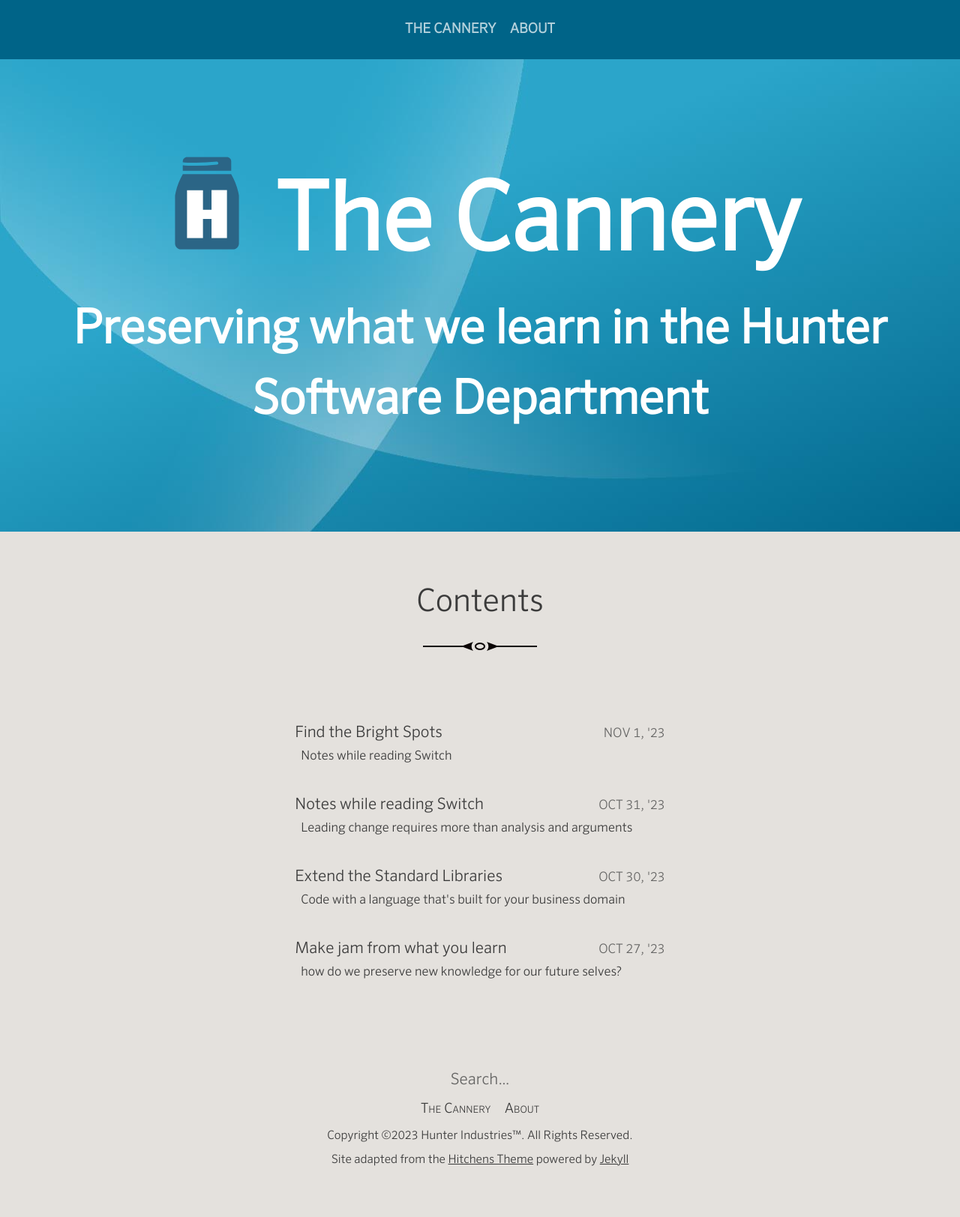
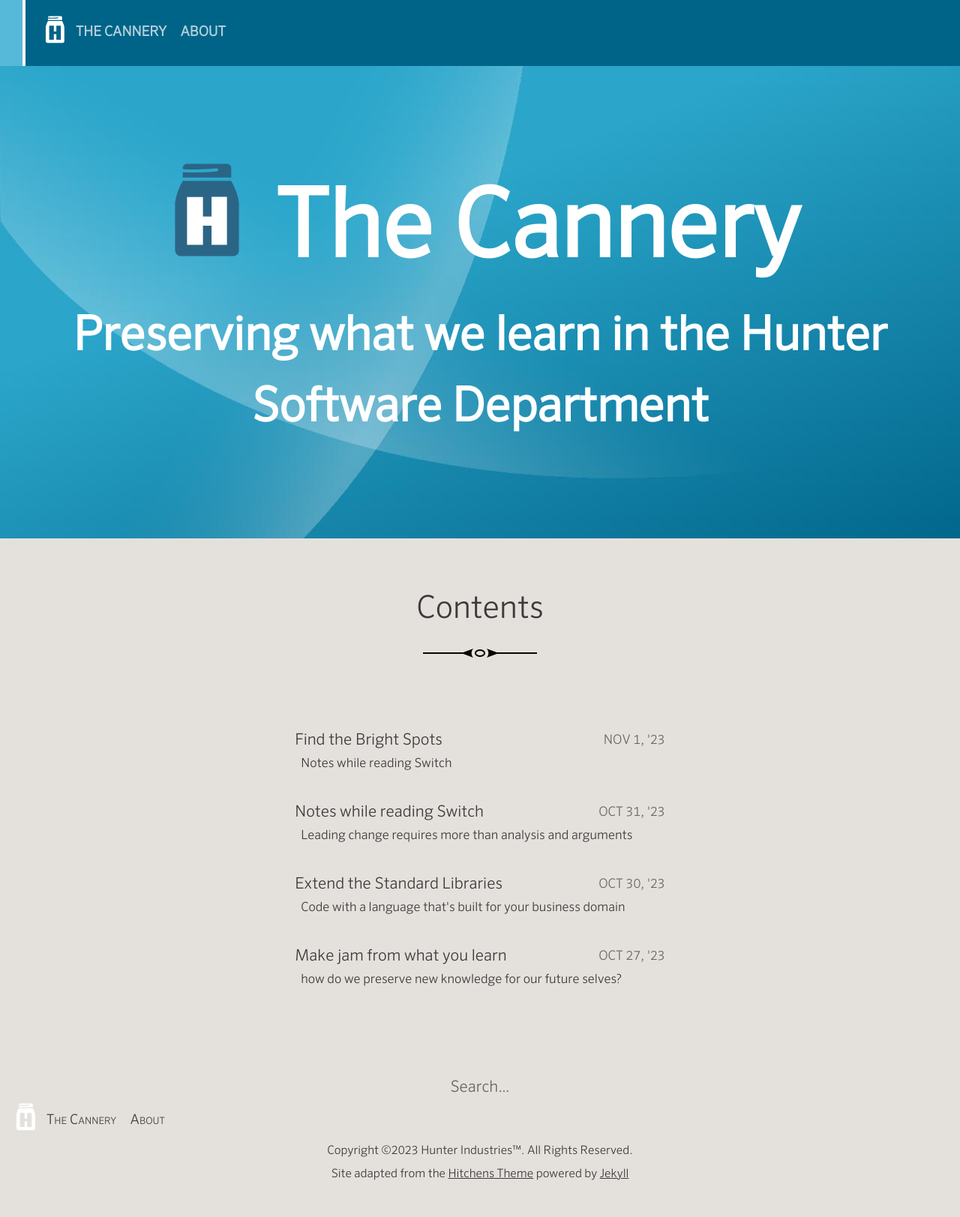
Before and after one commit to alexbird-hunterindustries/blog, a Jekyll site: the page built from index.html, in a window 1280 px wide. Shown: the whole page at 75% size. Built offline with Jekyll 4.4.1, drawn with Linux system fonts in a browser that asks for light colours; the list of posts is cut into pages by our own code.

Commit message:
Improve appbar/navigation styling

```diff
--- a/_config.yml
+++ b/_config.yml
@@ -6,6 +6,7 @@
 url: "https://alexbird-hunterindustries.github.io/"
 icon: /assets/images/icon-512.png
 icon_svg: /assets/images/icon.svg
+icon_svg_reverse: /assets/images/icon-reverse.svg
 favicon: /assets/images/favicon.ico
 github_username:  alexbird-hunterindustries
 
--- /dev/null
+++ b/_includes/logo.html
@@ -0,0 +1,6 @@
+<svg class='logo' version="1.1" viewBox="0 0 1200 1200" xmlns="http://www.w3.org/2000/svg">
+  <g style="fill: currentColor;">
+    <path d="M 906.73 230.93 C 955.57 314.5 988.984 406.159 1005.371 501.55 L 1005.371 1110.75 C 1005.371 1130.422 997.558 1149.289 983.648 1163.199 C 969.738 1177.11 950.867 1184.926 931.195 1184.922 L 268.795 1184.922 C 249.123 1184.926 230.252 1177.109 216.342 1163.199 C 202.432 1149.289 194.619 1130.422 194.619 1110.75 L 194.619 501.55 C 211.006 406.16 244.42 314.492 293.26 230.93 Z M 657.339 799.59 L 657.339 1043.786 L 853.489 1043.786 L 853.489 432.709 L 657.339 432.709 L 657.339 683.089 L 548.803 682.887 L 548.803 436.205 L 346.511 436.205 L 346.511 1043.883 L 548.803 1043.883 L 548.803 798.839 Z"/>
+    <path d="m907.51 69.141c0-14.34-5.6953-28.09-15.836-38.23s-23.891-15.836-38.23-15.836h-506.89c-14.34 0-28.09 5.6953-38.23 15.836s-15.836 23.891-15.836 38.23v11.762c7.5078 0.45312 15.082 0.90625 22.652 1.293 46.344 2.5898 93.074 3.8828 140.2 3.8828h0.003906c89.121 0.078125 178.18-4.6289 266.8-14.109 6.8789-0.73438 13.625 2.2461 17.715 7.8203 4.0898 5.5781 4.9023 12.91 2.1328 19.25-2.7695 6.3359-8.7031 10.719-15.574 11.508-90.035 9.625-180.52 14.422-271.07 14.367-47.055 0-93.785-1.25-140.2-3.7539-7.5742-0.38672-15.145-0.83984-22.652-1.3594v68.352h615.02z"/>
+  </g>
+</svg>
--- a/_includes/menu.html
+++ b/_includes/menu.html
@@ -1,9 +1,12 @@
 {% assign menu = site.data.menu %}
 
 {% if menu %}
-  <nav class="site-navigation" role="navigation">
+  <nav class="site-navigation {{ include.class }}" role="navigation">
     <ul>
-      <li class='site-navigation__brand'>
+      <li>
+        {% include logo.html %}
+      </li>
+      <li>
         <a href="{{ '/' | prepend: site.baseurl }}">
           {{ site.title }}
         </a>
--- a/_layouts/home.html
+++ b/_layouts/home.html
@@ -8,7 +8,7 @@
   {% include back-link.html %}
 {% else %}
   <header class="site-masthead">
-    {% include menu.html %}
+    {% include menu.html class="appbar" %}
     {% if site.title %}
       <h1>
         <img class='site-logo' src="{{ site.baseurl }}/{{ site.icon_svg }}" />
--- a/_layouts/post.html
+++ b/_layouts/post.html
@@ -3,7 +3,7 @@
 ---
 
 {% if site.data.menu %}
-  {% include menu.html %}
+  {% include menu.html class="appbar" %}
 {% else %}
   {% include back-link.html %}
 {% endif %}
--- /dev/null
+++ b/_sass/_logo.scss
@@ -0,0 +1,8 @@
+svg.logo {
+  width: 1em;
+  height: 1em;
+  line-height: 1em;
+  display: inline;
+  margin: 0;
+  padding: 0;
+}
--- a/_sass/_menu.scss
+++ b/_sass/_menu.scss
@@ -6,15 +6,34 @@
       opacity: .7;
     }
   }
-  header &,
-  body > &:first-child {
+
+  &.appbar {
     font-weight: bold;
     text-transform: uppercase;
     background-color: $color-hunter-blue;
     padding: 1em;
+    position: relative;
+    margin-left: 30px;
+    border-left: 4px solid $color-hunter-white;
     a {
       color: $color-hunter-white;
     }
+    &:before {
+      content: '';
+      position: absolute;
+      background-color: $color-hunter-light-blue;
+      left: 0;
+      width: 30px;
+      left: -34px;
+      top: 0;
+      bottom: 0;
+      z-index: 1;
+    }
+  }
+
+  .logo {
+    color: $color-hunter-white;
+    font-size: 2em;
   }
 }
 
@@ -22,7 +41,8 @@
   margin: 0;
   display: flex;
   flex-wrap: wrap;
-  justify-content: center;
+  justify-content: flex-start;
+  align-items: center;
 }
 
 .site-navigation li {
--- a/assets/css/main.scss
+++ b/assets/css/main.scss
@@ -11,6 +11,7 @@
   "syntax-highlighting",
   "mixins",
   "font",
+  "logo",
   "base",
   "masthead",
   "menu",
```
